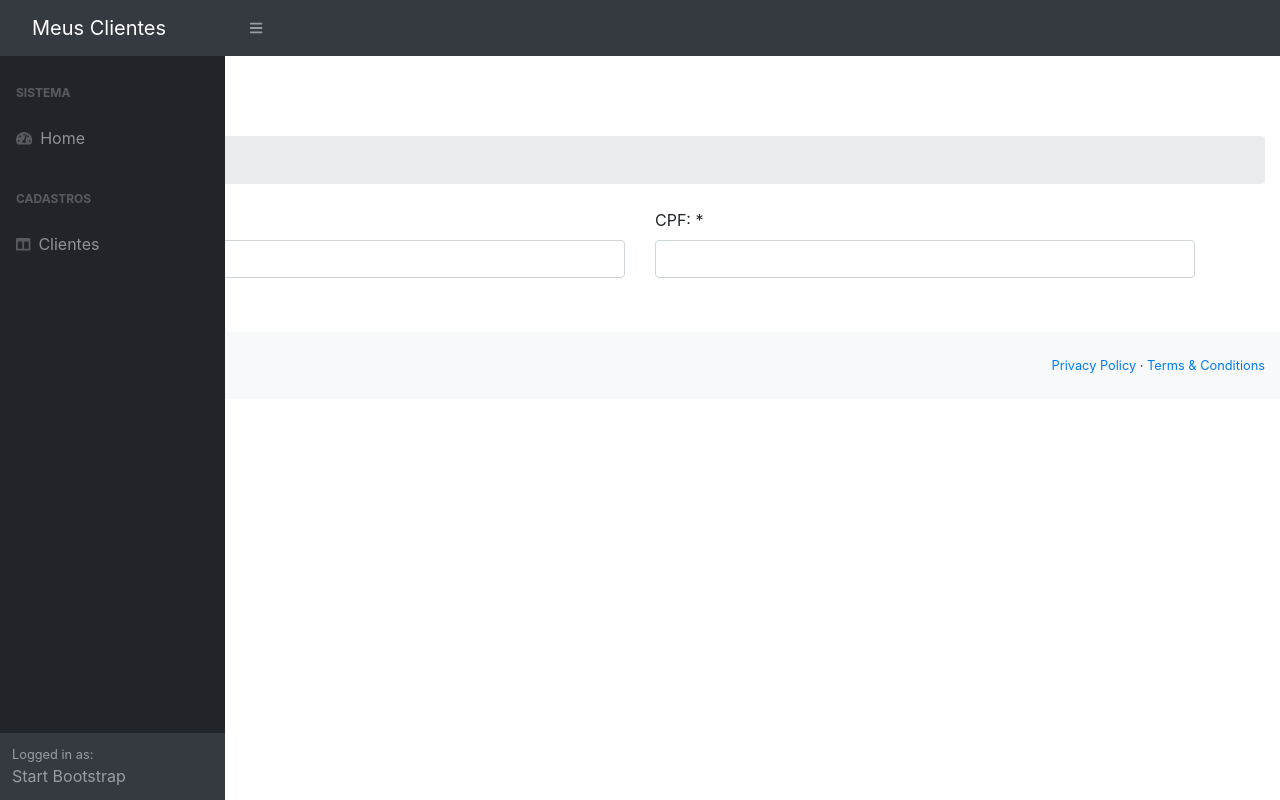
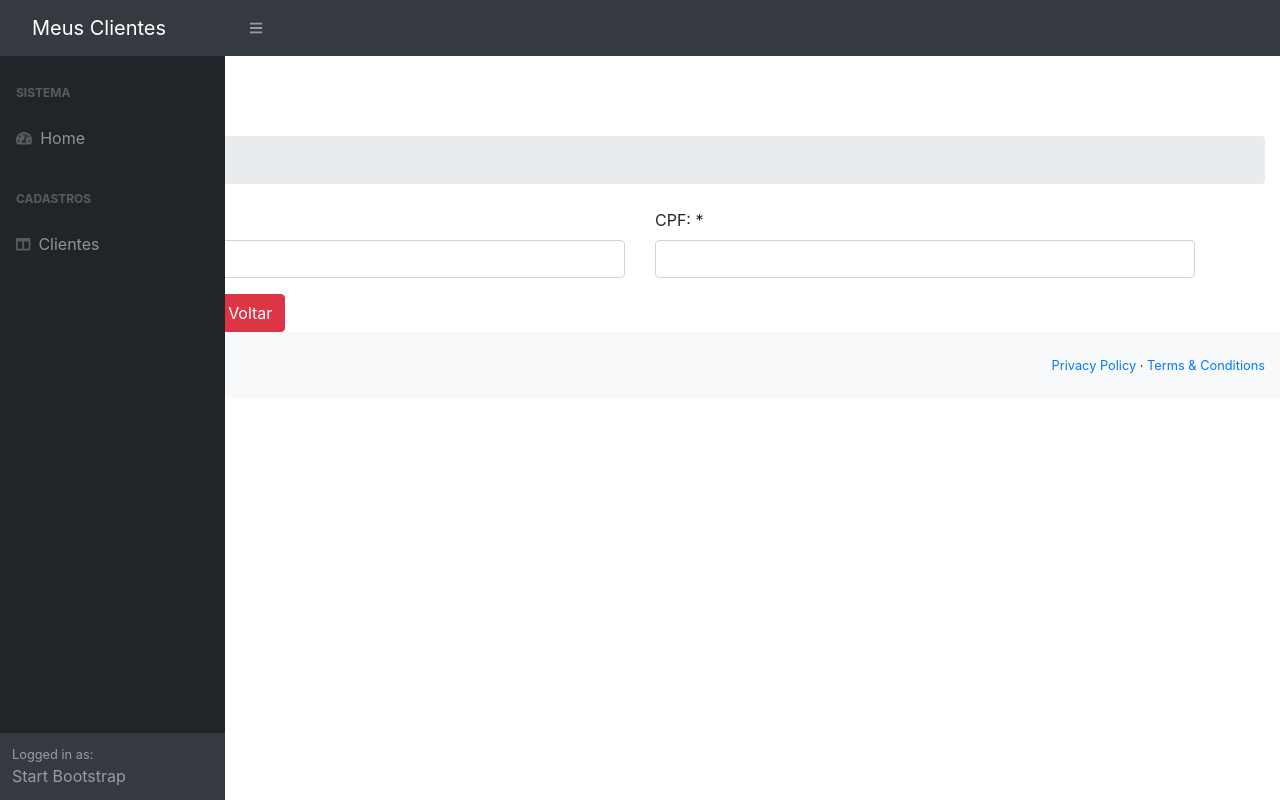
Before and after one commit to i-grr/customers-api, an Angular app in the folder service-provision-app/: page /customers-form in a window 1280 px wide. Built offline with nearby package versions, Linux system fonts and the light colour scheme.

Commit message:
Setting navigation router in components

```diff
--- a/service-provision-app/src/app/customers/customers-form/customers-form.component.html
+++ b/service-provision-app/src/app/customers/customers-form/customers-form.component.html
@@ -58,9 +58,13 @@
         </div>
 
         <div class="row">
-            <div class="col-md-2">
-                <button type="submit" class="btn btn-success">
+            <div class="col-md-3">
+                <button type="submit" class="btn btn-success mr-1">
                     <i class="fa fa-save mr-2"></i> Salvar
+                </button>
+
+                <button type="button" class="btn btn-danger" (click)="backToListing()">
+                    <i class="fas fa-long-arrow-alt-left mr-2"></i> Voltar
                 </button>
             </div>
         </div>
--- a/service-provision-app/src/app/customers/customers-form/customers-form.component.ts
+++ b/service-provision-app/src/app/customers/customers-form/customers-form.component.ts
@@ -1,4 +1,5 @@
 import { Component, OnInit } from '@angular/core';
+import { Router } from '@angular/router';
 import { CustomerService } from 'src/app/customer.service';
 import { Customer } from '../customer';
 
@@ -13,7 +14,9 @@ export class CustomersFormComponent implements OnInit {
   success: boolean = false;
   errors: String[];
 
-  constructor(private service: CustomerService) {
+  constructor(
+    private service: CustomerService,
+    private router: Router) {
     this.customer = new Customer();
   }
 
@@ -33,4 +36,8 @@ export class CustomersFormComponent implements OnInit {
       })
   }
 
+  backToListing() {
+    this.router.navigate(['/customers-list']);
+  }
+
 }
--- a/service-provision-app/src/app/customers/customers-list/customers-list.component.html
+++ b/service-provision-app/src/app/customers/customers-list/customers-list.component.html
@@ -7,7 +7,7 @@
 
     <div class="row">
         <div class="col-md-2">
-            <button class="btn btn-warning">
+            <button class="btn btn-warning" (click)="newRegister()">
                 <i class="fa fa-plus mr-2"></i> Novo
             </button>
         </div>
--- a/service-provision-app/src/app/customers/customers-list/customers-list.component.ts
+++ b/service-provision-app/src/app/customers/customers-list/customers-list.component.ts
@@ -1,4 +1,5 @@
 import { Component, OnInit } from '@angular/core';
+import { Router } from '@angular/router';
 import { CustomerService } from 'src/app/customer.service';
 import { Customer } from '../customer';
 
@@ -11,7 +12,9 @@ export class CustomersListComponent implements OnInit {
 
   customers: Customer[] = [];
 
-  constructor(private service: CustomerService) { }
+  constructor(
+    private service: CustomerService,
+    private router: Router) { }
 
   ngOnInit(): void {
     this.service
@@ -19,4 +22,8 @@ export class CustomersListComponent implements OnInit {
       .subscribe(response => this.customers = response);
   }
 
+  newRegister() {
+    this.router.navigate(['/customers-form']);
+  }
+
 }
```
